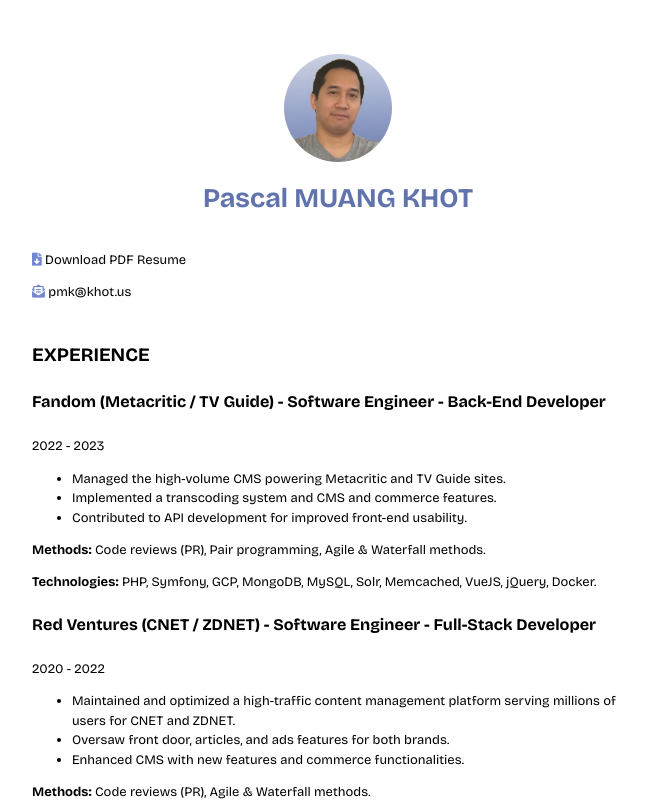
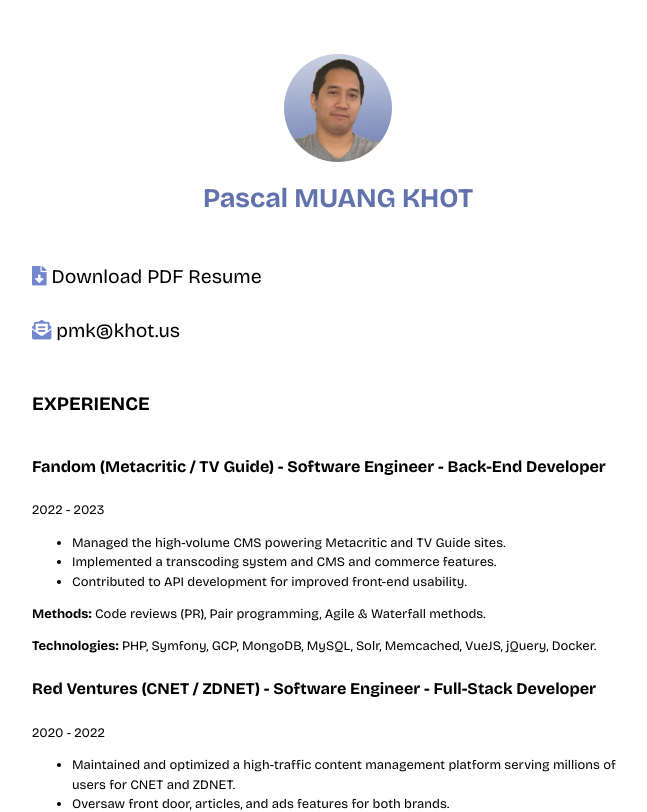
Before and after one commit to mkpascal/mkpascal.net, a Next.js app: page /resume in a window 1280 px wide. Shown: the top 812 px of the page, without its empty margins (302-949 px from the left). Built offline with nearby package versions, Linux system fonts and the light colour scheme.

Commit message:
Update resume.module.css

```diff
--- a/styles/resume.module.css
+++ b/styles/resume.module.css
@@ -15,9 +15,11 @@
 }
 
 .topLink {
-    font-size: 1.2em;
+  font-size: 1.2em !important;
+  margin-top: 25px;
 }
 
 .resumeContainer h3 {
-    padding-top: 20px;
+  padding-top: 25px;
+  padding-bottom: 15px;
 }
```
